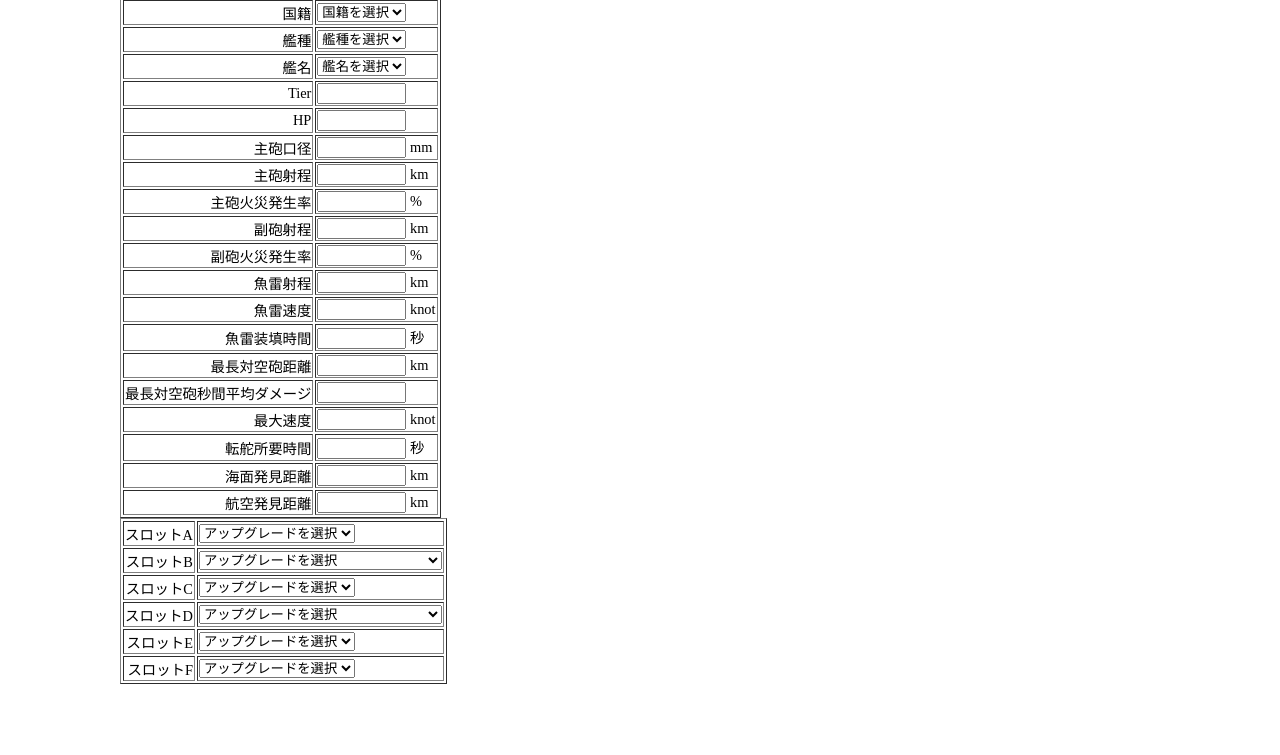
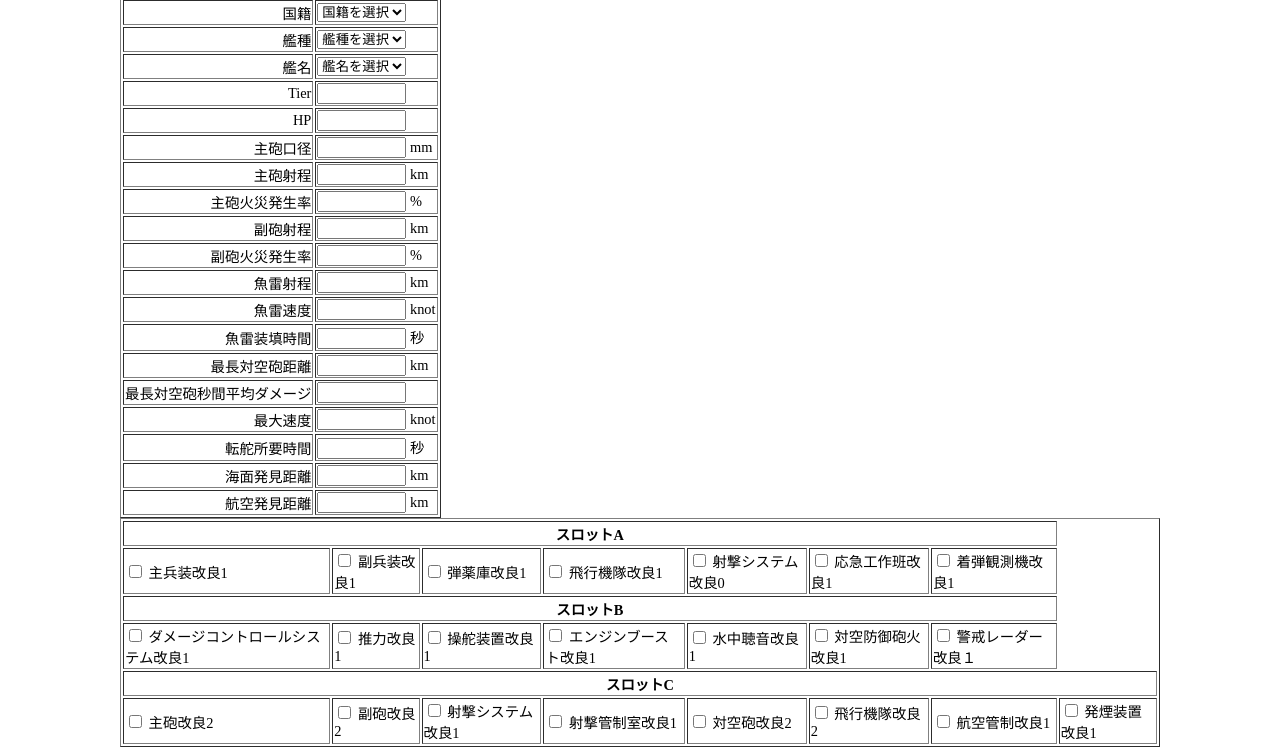
Before and after one commit to Caffeintegral/Constructs, a plain HTML site: page SkillCheckerHTML/index.html in a window 1280 px wide. Shown: the part 407-1162 px from the top of the page. Before the commit the page ends 1099 px from the top, so only its background shows below. Drawn offline with Linux system fonts and the light colour scheme.

Commit message:
UG途中

```diff
--- a/SkillCheckerHTML/index.html
+++ b/SkillCheckerHTML/index.html
@@ -262,12 +262,12 @@
 			</tr>
 		</table>
 	</div>
-	<div class = 'ugfields'>
+	<!-- <div class = 'ugfields'>
 		<table border="1" style="background-color: #ffffff;">
 			<tr>
 				<td align="right" colspan="3">スロットA</td>
 				<td>
-					<select name="uga">
+					<select name="uga" onChange="ugA(this.checked);">
 						<option value="">アップグレードを選択</option>
 						<option value="">主兵装改良1</option>
 						<option value="">副兵装改良1</option>
@@ -282,7 +282,7 @@
 			<tr>
 				<td align="right" colspan="3">スロットB</td>
 				<td>
-					<select name="ugb">
+					<select name="ugb" onChange="ugB()">
 						<option value="">アップグレードを選択</option>
 						<option value="">ダメージコントロールシステム改良1</option>
 						<option value="">推力改良1</option>
@@ -297,7 +297,7 @@
 			<tr>
 				<td align="right" colspan="3">スロットC</td>
 				<td>
-					<select name="ugc">
+					<select name="ugc" onChange="ugC()">
 						<option value="">アップグレードを選択</option>
 						<option value="">主砲改良2</option>
 						<option value="">副砲改良2</option>
@@ -313,7 +313,7 @@
 			<tr>
 				<td align="right" colspan="3">スロットD</td>
 				<td>
-					<select name="ugc">
+					<select name="ugd" onChange="ugD()">
 						<option value="">アップグレードを選択</option>
 						<option value="">ダメージコントロールシステム改良2</option>
 						<option value="">推力改良2</option>
@@ -324,7 +324,7 @@
 			<tr>
 				<td align="right" colspan="3">スロットE</td>
 				<td>
-					<select name="ugc">
+					<select name="uge" onChange="ugE()">
 						<option value="">アップグレードを選択</option>
 						<option value="">隠蔽システム改良1</option>
 						<option value="">目標測距装置改良1</option>
@@ -335,7 +335,7 @@
 			<tr>
 				<td align="right" colspan="3">スロットF</td>
 				<td>
-					<select name="ugc">
+					<select name="ugf" onChange="ugF();">
 						<option value="">アップグレードを選択</option>
 						<option value="">主砲改良3</option>
 						<option value="">副砲改良3</option>
@@ -350,6 +350,124 @@
 				</td>
 			</tr>
 		</table>
+	</div> -->
+
+	<div class='ugfields'>
+		<table border="1" style="background-color: #ffffff;">
+			<tr class="uga">
+				<th colspan="7">スロットA</th>
+			</tr>
+			<div class="slotA">
+				<tr>
+					<td>
+						<input type="checkbox" value="on" onclick="ug1_1(this.checked);" id="ug1_1">
+						<label for ="ug1_1">主兵装改良1</label>
+					</td>
+					<td>
+						<input type="checkbox" value="on" onclick="ug1_2(this.checked);" id="ug1_2">
+						<label for="ug1_2">副兵装改良1</label>
+					</td>
+					<td>
+						<input type="checkbox" value="on" onclick="ug1_3(this.checked);" id="ug1_3">
+						<label for="ug1_3">弾薬庫改良1</label>
+					</td>
+					<td>
+						<input type="checkbox" value="on" onclick="ug1_4(this.checked);" id="ug1_4">
+						<label for="ug1_4">飛行機隊改良1</label>
+					</td>
+					<td>
+						<input type="checkbox" value="on" onclick="ug1_5(this.checked);" id="ug1_5">
+						<label for="ug1_5">射撃システム改良0</label>
+					</td>
+					<td>
+						<input type="checkbox" value="on" onclick="ug1_6(this.checked);" id="ug1_6">
+						<label for="ug1_6">応急工作班改良1</label>
+					</td>
+					<td>
+						<input type="checkbox" value="on" onclick="ug1_7(this.checked);" id="ug1_7">
+						<label for="ug1_7">着弾観測機改良1</label>
+					</td>
+				</tr>
+			</div>
+
+			<tr class="ugb">
+				<th colspan="7">スロットB</th>
+			</tr>
+			<div class="slotB">
+				<tr>
+					<td>
+						<input type="checkbox" value="on" onclick="ug2_1(this.checked);" id="ug2_1">
+						<label for="ug2_1">ダメージコントロールシステム改良1</label>
+					</td>
+					<td>
+						<input type="checkbox" value="on" onclick="ug2_2(this.checked);" id="ug2_2">
+						<label for="ug2_2">推力改良1</label>
+					</td>
+					<td>
+						<input type="checkbox" value="on" onclick="ug2_3(this.checked);" id="ug2_3">
+						<label for="ug2_3">操舵装置改良1</label>
+					</td>
+					<td>
+						<input type="checkbox" value="on" onclick="ug2_4(this.checked);" id="ug2_4">
+						<label for="ug2_4">エンジンブースト改良1</label>
+					</td>
+					<td>
+						<input type="checkbox" value="on" onclick="ug2_5(this.checked);" id="ug2_5">
+						<label for="ug2_5">水中聴音改良1</label>
+					</td>
+					<td>
+						<input type="checkbox" value="on" onclick="ug2_6(this.checked);" id="ug2_6">
+						<label for="ug2_6">対空防御砲火改良1</label>
+					</td>
+					<td>
+						<input type="checkbox" value="on" onclick="ug2_7(this.checked);" id="ug2_7">
+						<label for="ug2_7">警戒レーダー改良１</label>
+					</td>
+				</tr>
+			</div>
+
+			<tr class="ugc">
+				<th colspan="8">スロットC</th>
+			</tr>
+			<div class="slotC">
+				<tr>
+					<td>
+						<input type="checkbox" value="on" onclick="ug3_1(this.checked);" id="ug3_1">
+						<label for="ug3_1">主砲改良2</label>
+					</td>
+					<td>
+						<input type="checkbox" value="on" onclick="ug3_2(this.checked);" id="ug3_2">
+						<label for="ug3_2">副砲改良2</label>
+					</td>
+					<td>
+						<input type="checkbox" value="on" onclick="ug3_3(this.checked);" id="ug3_3">
+						<label for="ug3_3">射撃システム改良1</label>
+					</td>
+					<td>
+						<input type="checkbox" value="on" onclick="ug3_4(this.checked);" id="ug3_4">
+						<label for="ug3_4">射撃管制室改良1</label>
+					</td>
+					<td>
+						<input type="checkbox" value="on" onclick="ug3_5(this.checked);" id="ug3_5">
+						<label for="ug3_5">対空砲改良2</label>
+					</td>
+					<td>
+						<input type="checkbox" value="on" onclick="ug3_6(this.checked);" id="ug3_6">
+						<label for="ug3_6">飛行機隊改良2</label>
+					</td>
+					<td>
+						<input type="checkbox" value="on" onclick="ug3_7(this.checked);" id="ug3_7">
+						<label for="ug3_7">航空管制改良1</label>
+					</td>
+					<td>
+						<input type="checkbox" value="on" onclick="ug3_8(this.checked);" id="ug3_8">
+						<label for="ug3_8">発煙装置改良1</label>
+					</td>
+				</tr>
+			</div>
+
+
+		</table>
 	</div>
 </div>
 </form>
--- a/SkillCheckerHTML/skillcheck.js
+++ b/SkillCheckerHTML/skillcheck.js
@@ -714,3 +714,40 @@ function allcheck(re) {
         }
     }
 }
+
+function ugA(ischecked){
+    var slotA = document.form1.uga;
+    index = slotA.selectedIndex;
+    switch(index){
+        case 0: break;
+        case 1: break;
+        case 2: break;
+        case 3: break;
+        case 4: break;
+        case 5: a(ischecked);  break;
+        case 6: break;
+        case 7: break;
+    }
+}
+
+function a(ischecked){
+    console.log("aaa");
+    if (ischecked == true) {
+        if (document.form1.Type.value == "駆逐艦") {
+            document.form1.Hiding.value *= 0.90;
+            document.form1.AHiding.value *= 0.90;
+        }
+        if (document.form1.Type.value == "巡洋艦") {
+            document.form1.Hiding.value *= 0.88;
+            document.form1.AHiding.value *= 0.88;
+        }
+        if (document.form1.Type.value == "戦艦") {
+            document.form1.Hiding.value *= 0.86;
+            document.form1.AHiding.value *= 0.86;
+        }
+        if (document.form1.Type.value == "航空母艦") {
+            document.form1.Hiding.value *= 0.84;
+            document.form1.AHiding.value *= 0.84;
+        }
+    }
+}
```
Also changed, not shown: 1 other file.
